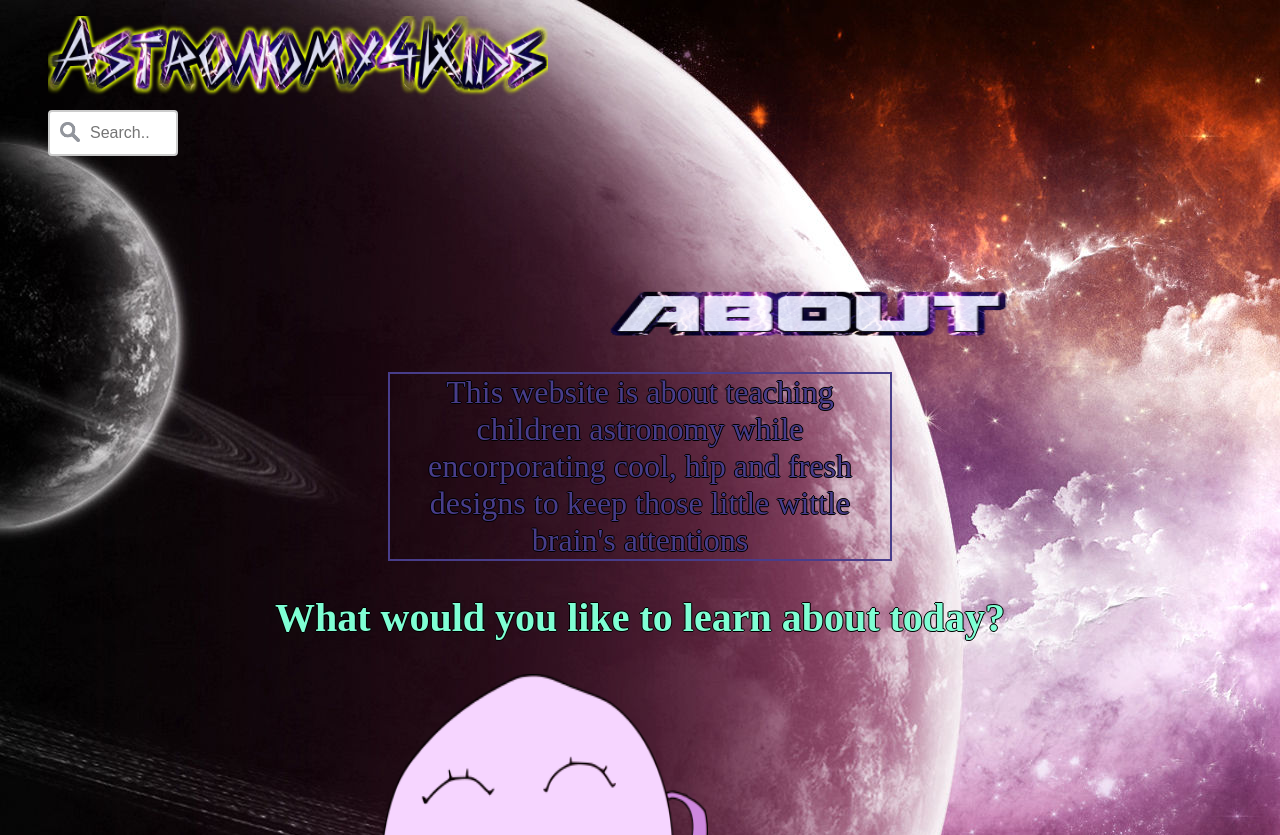
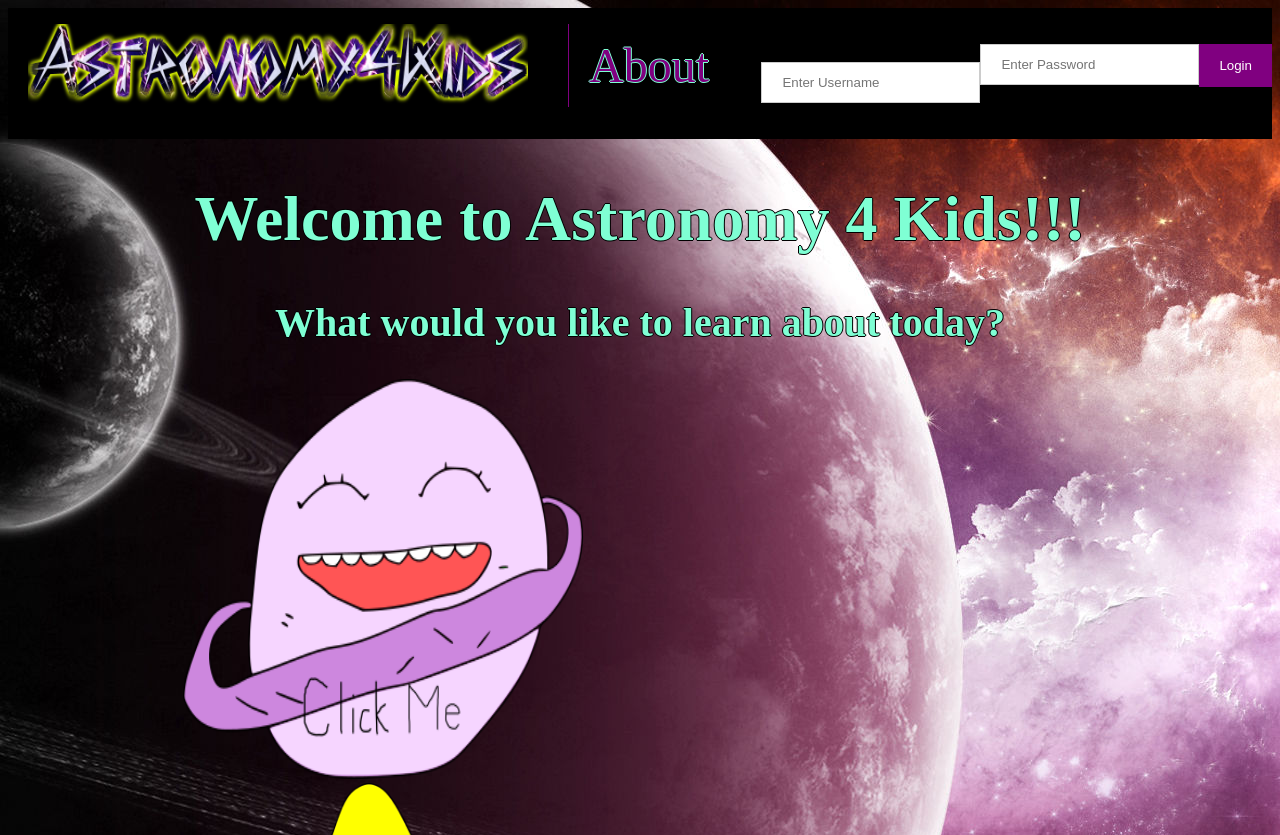
Before and after one commit to lindasway/astronomy4kids, a plain HTML site: page site/public/index.html in a window 1280 px wide. Shown: the top 835 px of the page. Drawn offline with Linux system fonts and the light colour scheme.

Commit message:
tuesdaynightupdate

```diff
--- a/site/public/index.html
+++ b/site/public/index.html
@@ -1,29 +1,9 @@
 <!DOCTYPE html>
 <html xmlns="http://www.w3.org/1999/xhtml">
 <head>
-	<style>
-		input[type=text] {
-			width:130px;
-			box-sizing: border-box;
-			border:2px solid #ccc;
-			border-radius: 4px;
-			font-size: 16px;
-			background-color: white;
-			background-size: 20px 20px;
-			background-image: url("images/searchIcon.png");
-			background-position: 10px 10px;
-			background-repeat: no-repeat;
-			padding: 12px  20px 12px 40px;
-			-webkit-transition: width 0.4s ease-in-out;
-			transition:width 0.4s ease-in-out;
-		}
-		input[type=text]:focus {
-			width: 100%;
-		}
-	</style>
 	<meta charset="UTF-8"/>
 	<title>Astronomy4Kids</title>
-	<link rel="stylesheet" href="style.css">
+	<link rel="stylesheet" href="indexstyle.css">
 </head>
 
 <!--body-->
@@ -32,25 +12,25 @@
 <div class="container">
 
 <ul>
-	<img id="logo" src="images/logo.png" alt="Astonomy4Kids" style="width:500px;height:90px;">
-	<form>
-  		<input type="text" name="search" placeholder="Search..">
-	</form>
-
+	<li><img id="logo" src="images/logo.png" alt="Astonomy4Kids" style="width:500px;height:90px;"></li>
+	<li><a href="#about">About</a></li>
+	<button type="submit">Login</button>
+	<label><b>Password</b></label>
+	<input type="password" placeholder="Enter Password" name="psw" required>
+	<label><b>Username</b></label>
+	<input type="text" placeholder="Enter Username" name="uname" required>
 </ul>
 
-<article>
-	<h1><img src="images/about.png" alt="About" style="width:400px;height:70px;"></h1>
-	<p> This website is about teaching children astronomy while encorporating cool, hip and fresh designs to keep those little wittle brain's attentions </p>
-</article>
+<h1>Welcome to Astronomy 4 Kids!!!</h1>
+
 
 <h2>What would you like to learn about today?</h2>
 
-<a href="file:///C:/Users/suilt14/Desktop/site/public/planets.html">
+<a href="file:///C:/Users/suilt14/Desktop/astronomy4kids/site/public/planets.html">
 	<img src="images/mainplanet.png" alt="PLANET"
 	style="width:400px;height:400px;border:0;">
 </a>
-<a href="file:///C:/Users/suilt14/Desktop/site/public/stars.html">
+<a href="file:///C:/Users/suilt14/Desktop/astronomy4kids/site/public/stars.html">
 	<img src="images/mainstar.png" alt="STAR"
 	style="width:400px;height:400px;border:0;">
 </a>
@@ -60,3 +40,10 @@
 </body>
 
 </html>
+
+<!--
+<article>
+	<h1><img src="images/about.png" alt="About" style="width:400px;height:70px;"></h1>
+	<p> This website is about teaching children astronomy while encorporating cool, hip and fresh designs to keep those little wittle brain's attentions </p>
+</article>
+-->
--- /dev/null
+++ b/site/public/indexstyle.css
@@ -0,0 +1,79 @@
+div.container {
+	width: 100%;
+	border: none;
+}
+body {
+	background-image: url("images/spaceBackground.jpg");
+	background-repeat: no-repeat;
+	background-attachment: fixed;
+}
+
+h1 {
+	text-align: center;
+	font-size: 400%;
+	font-style: arial;
+	color: aquamarine;
+	text-shadow: -1px 0 black, 0 1px black, 1px 0 black, 0 -1px black;
+}
+h2 {
+	text-align: center;
+	font-size: 250%;
+	font-style: arial;
+	color: aquamarine;
+	text-shadow: -1px 0 black, 0 1px black, 1px 0 black, 0 -1px black;
+}
+p {
+	width: 500px;
+	font-style: arial;
+	font-size: 200%;
+	text-align: center;
+	margin:auto;
+	border: 2px solid darkslateblue;
+	color: darkslateblue;
+	text-shadow: -1px 0 black, 0 1px black, 1px 0 black, 0 -1px black;
+}
+a {
+	padding: 50px 175px;
+}
+ul {
+	list-style-type: none;
+	margin: 0;
+    padding: 0;
+    overflow: hidden;
+    background-color: black;
+}
+li {
+    float: left;
+    padding: 16px 20px;
+}
+
+li a {
+    display: block;
+    color: white;
+    text-align: center;
+    padding: 14px 20px;
+    text-decoration: none;
+    font-size:300%;
+    font-style: arial;
+    color: purple;
+    border-left: 1px solid purple;
+   	text-shadow: -1px 0 aquamarine, 0 1px aquamarine, 1px 0 aquamarine, 0 -1px aquamarine;
+
+}
+button {
+    background-color: purple;
+    color: white;
+    padding: 14px 20px;
+    margin: 36px 0px;
+    border: none;
+    cursor: pointer;
+    float: right;
+}
+input[type=text], input[type=password] {
+	padding: 12px 20px;
+	float:right;
+	margin: 36px 0;
+    display: inline-block;
+    border: 1px solid #ccc;
+    box-sizing: border-box;
+}
--- a/site/public/planetstyle.css
+++ b/site/public/planetstyle.css
@@ -2,7 +2,7 @@ header {
 	padding: 1px 200px;
 }
 body {
-	background-image: url("images/spaceBakground.jpg");
+	background-image: url("images/spaceBackground.jpg");
 	background-repeat:no-repeat;
 	background-attachment: fixed;
 }
--- a/site/public/style.css
+++ b/site/public/style.css
@@ -1,36 +1,8 @@
-div.container {
-	width: 100%;
-	border: none;
+header {
+	padding: 1px 200px;
 }
 body {
 	background-image: url("images/spaceBackground.jpg");
-	background-repeat: no-repeat;
+	background-repeat:no-repeat;
 	background-attachment: fixed;
 }
-
-h1 {
-	padding: 100px 500px 0px 600px;
-}
-h2 {
-	text-align: center;
-	font-size: 250%;
-	font-style: arial;
-	color: aquamarine;
-	text-shadow: -1px 0 black, 0 1px black, 1px 0 black, 0 -1px black;
-}
-p {
-	width: 500px;
-	font-style: arial;
-	font-size: 200%;
-	text-align: center;
-	margin:auto;
-	border: 2px solid darkslateblue;
-	color: darkslateblue;
-	text-shadow: -1px 0 black, 0 1px black, 1px 0 black, 0 -1px black;
-}
-a {
-	padding: 50px 300px;
-}
-a:hover {
-
-}
```
